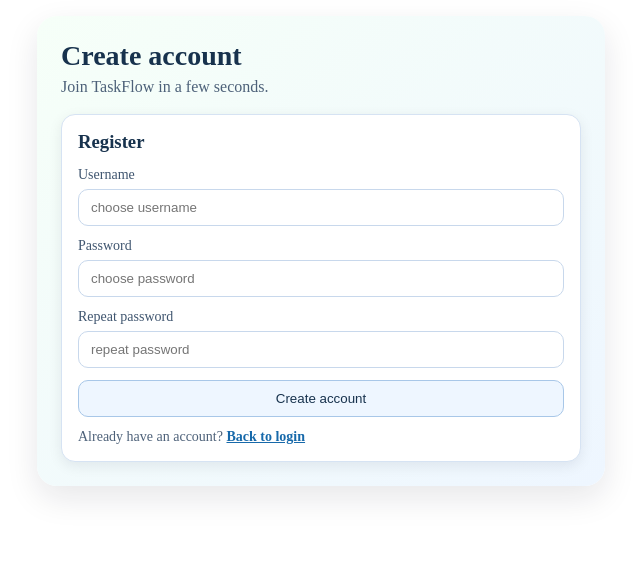
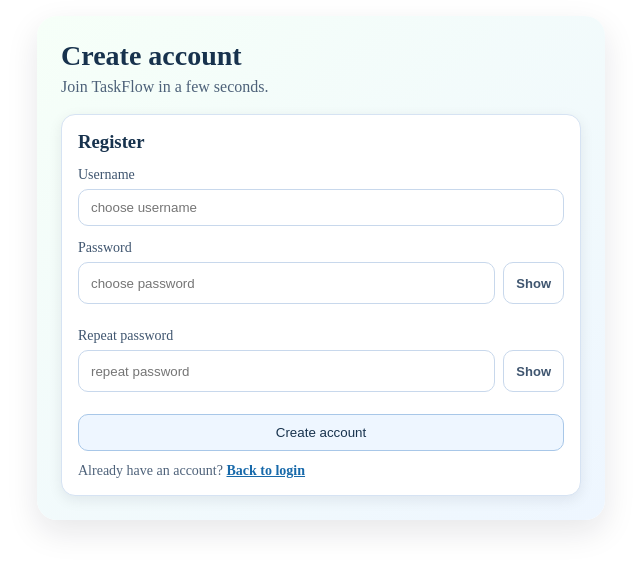
Before and after one commit to LucaJT4M/taskFlow, a React (Vite) app in the folder frontend/: page /signup in a window 1280 px wide. Shown: the top 570 px of the page, without its empty margins (319-959 px from the left). Built offline with nearby package versions, Linux system fonts and the light colour scheme.

Commit message:
adding show password button to login/register

```diff
--- a/frontend/src/index.css
+++ b/frontend/src/index.css
@@ -75,6 +75,44 @@
 	border: 1px solid #c8d8ec;
 	border-radius: 10px;
 	outline: none;
+}
+
+.auth-input-row {
+  display: flex;
+  gap: 8px;
+  align-items: stretch;
+  margin: 6px 0 10px;
+}
+
+.auth-input-row .auth-input {
+  flex: 1 1 auto;
+  min-width: 0;
+  margin: 0;
+  height: 42px;
+  line-height: 1.2;
+}
+
+.auth-toggle {
+  flex: 0 0 auto;
+  white-space: nowrap;
+  height: 42px;
+  box-sizing: border-box;
+  display: inline-flex;
+  align-items: center;
+  justify-content: center;
+  line-height: 1;
+  padding: 10px 12px;
+  border: 1px solid #c8d8ec;
+  border-radius: 10px;
+  background: #ffffff;
+  color: #3f556f;
+  cursor: pointer;
+  font-size: 13px;
+  font-weight: 600;
+}
+
+.auth-toggle:hover {
+  background: #f4f8fc;
 }
 
 .auth-input:last-of-type {
--- a/frontend/src/modules/login/LoginForm.tsx
+++ b/frontend/src/modules/login/LoginForm.tsx
@@ -5,6 +5,7 @@ import { toast } from "react-toastify";
 function LoginForm() {
     const [username, setUsername] = useState("")
     const [password, setPassword] = useState("")
+    const [showPassword, setShowPassword] = useState(false)
     const navigate = useNavigate()
 
     async function handleSubmit(e: React.FormEvent<HTMLFormElement>) {
@@ -67,15 +68,25 @@ function LoginForm() {
                 <label htmlFor="login-password" className="auth-label">
                     Password
                 </label>
+                <div className="auth-input-row">
                     <input
                         id="login-password"
                         name="password"
-                    type="password"
+                        type={showPassword ? "text" : "password"}
                         placeholder="your password"
                         className="auth-input"
                         value={password}
                         onChange={(e) => setPassword(e.target.value)}
                     />
+                    <button
+                        type="button"
+                        className="auth-toggle"
+                        onClick={() => setShowPassword((prev) => !prev)}
+                        aria-label={showPassword ? "Hide password" : "Show password"}
+                    >
+                        {showPassword ? "Hide" : "Show"}
+                    </button>
+                </div>
 
                 <button type="submit" className="auth-button auth-button-primary">
                     Login
--- a/frontend/src/modules/login/RegisterForm.tsx
+++ b/frontend/src/modules/login/RegisterForm.tsx
@@ -6,6 +6,8 @@ function RegisterForm() {
     const [username, setUsername] = useState("")
     const [password, setPassword] = useState("")
     const [confirmPassword, setConfirmPassword] = useState("")
+	const [showPassword, setShowPassword] = useState(false)
+	const [showConfirmPassword, setShowConfirmPassword] = useState(false)
     const navigate = useNavigate()
 
     async function handleSubmit(e: React.FormEvent<HTMLFormElement>) {
@@ -88,28 +90,48 @@ function RegisterForm() {
 				<label htmlFor="register-password" className="auth-label">
 					Password
 				</label>
+				<div className="auth-input-row">
 					<input
 						id="register-password"
 						name="password"
-					type="password"
+						type={showPassword ? "text" : "password"}
 						placeholder="choose password"
                     className="auth-input"
                     value={password}
                     onChange={(e) => setPassword(e.target.value)}
 					/>
+					<button
+						type="button"
+						className="auth-toggle"
+						onClick={() => setShowPassword((prev) => !prev)}
+						aria-label={showPassword ? "Hide password" : "Show password"}
+					>
+						{showPassword ? "Hide" : "Show"}
+					</button>
+				</div>
 
 				<label htmlFor="register-password-repeat" className="auth-label">
 					Repeat password
 				</label>
+				<div className="auth-input-row">
 					<input
 						id="register-password-repeat"
 						name="password-repeat"
-					type="password"
+						type={showConfirmPassword ? "text" : "password"}
 						placeholder="repeat password"
                     className="auth-input"
                     value={confirmPassword}
                     onChange={(e) => setConfirmPassword(e.target.value)}
 					/>
+					<button
+						type="button"
+						className="auth-toggle"
+						onClick={() => setShowConfirmPassword((prev) => !prev)}
+						aria-label={showConfirmPassword ? "Hide confirm password" : "Show confirm password"}
+					>
+						{showConfirmPassword ? "Hide" : "Show"}
+					</button>
+				</div>
 
 				<button type="submit" className="auth-button auth-button-secondary">
 					Create account
```
Lines whose indentation alone changed are shown as unchanged.
